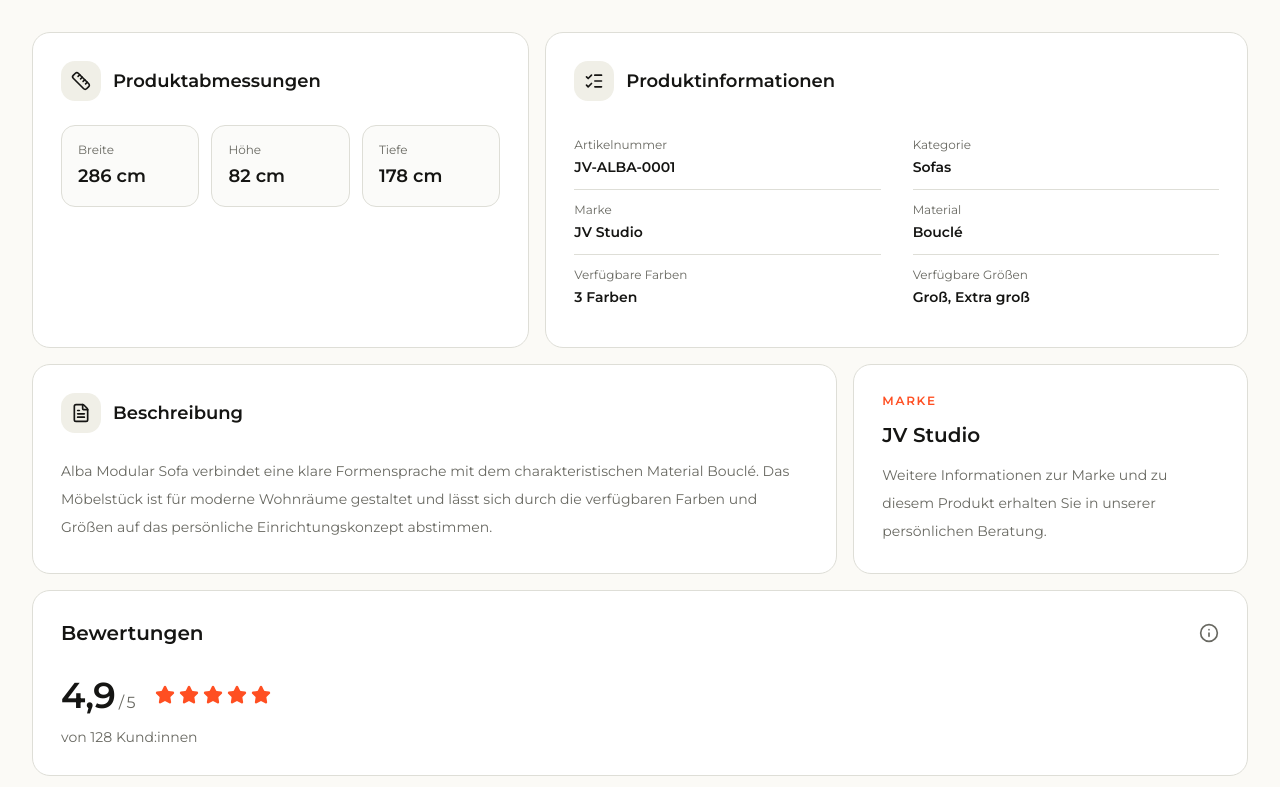
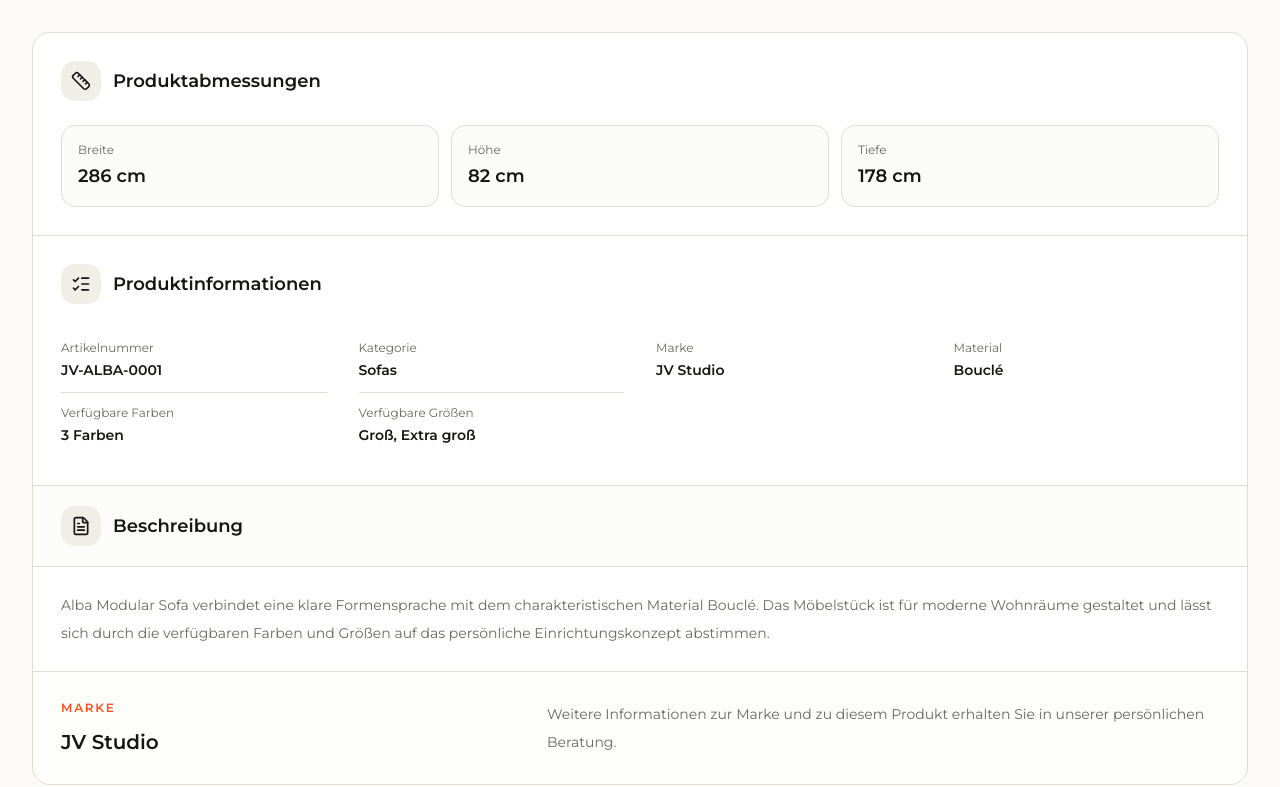
Before and after one commit to AutomatonSoft/jvmoebel-shopware-front, a Next.js app: page /produkt/alba in a window 1280 px wide. Shown: the part 1033-1820 px from the top of the page. Built offline with nearby package versions, Linux system fonts and the light colour scheme; no server answers.

Commit message:
feat(product): combine product information into one block

```diff
--- a/src/features/catalog/components/product-specifications.tsx
+++ b/src/features/catalog/components/product-specifications.tsx
@@ -20,11 +20,7 @@ type ProductSpecificationsProps = Readonly<{
 }>;
 
 export function ProductSpecifications({ product }: ProductSpecificationsProps) {
-  const dimensions = [
-    { label: "Breite", value: product.dimensions.width },
-    { label: "Höhe", value: product.dimensions.height },
-    { label: "Tiefe", value: product.dimensions.length },
-  ].filter((dimension) => dimension.value > 0);
+  const dimensions = product.dimensions;
   const rating = product.rating;
   const filledStars = Math.round(rating ?? 0);
   const adviceSubject = encodeURIComponent(
@@ -45,11 +41,11 @@ export function ProductSpecifications({ product }: ProductSpecificationsProps) {
         </h2>
       </header>
 
-      <div className="grid gap-4 lg:grid-cols-12">
+      <div className="overflow-hidden rounded-2xl border bg-card">
         {dimensions.length > 0 && (
           <section
             aria-labelledby="product-dimensions-title"
-            className="rounded-2xl border bg-card p-5 sm:p-7 lg:col-span-5"
+            className="border-b p-5 sm:p-7"
           >
             <div className="flex items-center gap-3">
               <span className="flex size-10 items-center justify-center rounded-xl bg-muted text-foreground">
@@ -62,17 +58,17 @@ export function ProductSpecifications({ product }: ProductSpecificationsProps) {
                 Produktabmessungen
               </h3>
             </div>
-            <dl className="mt-6 grid gap-3 sm:grid-cols-3">
+            <dl className="mt-6 grid gap-3 sm:grid-cols-2 lg:grid-cols-3">
               {dimensions.map((dimension) => (
                 <div
                   className="rounded-xl border bg-muted/25 p-4"
-                  key={dimension.label}
+                  key={dimension.id}
                 >
                   <dt className="text-xs text-muted-foreground">
                     {dimension.label}
                   </dt>
                   <dd className="mt-1 text-lg font-semibold">
-                    {dimension.value} {product.dimensions.unit}
+                    {dimension.value}
                   </dd>
                 </div>
               ))}
@@ -82,7 +78,7 @@ export function ProductSpecifications({ product }: ProductSpecificationsProps) {
 
         <section
           aria-labelledby="product-facts-title"
-          className={`rounded-2xl border bg-card p-5 sm:p-7 ${dimensions.length > 0 ? "lg:col-span-7" : "lg:col-span-12"}`}
+          className="border-b p-5 sm:p-7"
         >
           <div className="flex items-center gap-3">
             <span className="flex size-10 items-center justify-center rounded-xl bg-muted text-foreground">
@@ -92,10 +88,10 @@ export function ProductSpecifications({ product }: ProductSpecificationsProps) {
               Produktinformationen
             </h3>
           </div>
-          <dl className="mt-6 grid gap-x-8 sm:grid-cols-2">
+          <dl className="mt-6 grid gap-x-8 sm:grid-cols-2 lg:grid-cols-4">
             {product.specifications.map((specification) => (
               <div
-                className="border-t py-3 first:border-t-0 sm:[&:nth-child(2)]:border-t-0"
+                className="border-t py-3 first:border-t-0 sm:[&:nth-child(2)]:border-t-0 lg:[&:nth-child(3)]:border-t-0 lg:[&:nth-child(4)]:border-t-0"
                 key={specification.id}
               >
                 <dt className="text-xs text-muted-foreground">
@@ -109,12 +105,12 @@ export function ProductSpecifications({ product }: ProductSpecificationsProps) {
           </dl>
         </section>
 
-        {product.longDescription && (
+        {product.longDescriptionHtml && (
           <section
             aria-labelledby="product-description-title"
-            className="rounded-2xl border bg-card p-5 sm:p-7 lg:col-span-8"
+            className="border-b"
           >
-            <div className="flex items-center gap-3">
+            <div className="flex items-center gap-3 border-b bg-muted/20 px-5 py-5 sm:px-7">
               <span className="flex size-10 items-center justify-center rounded-xl bg-muted text-foreground">
                 <FileText aria-hidden="true" className="size-5" />
               </span>
@@ -125,23 +121,28 @@ export function ProductSpecifications({ product }: ProductSpecificationsProps) {
                 Beschreibung
               </h3>
             </div>
-            <p className="mt-6 text-sm leading-7 text-muted-foreground">
-              {product.longDescription}
-            </p>
+            <div
+              className="px-5 py-6 text-sm leading-7 text-muted-foreground sm:px-7 [&_blockquote]:my-5 [&_blockquote]:border-l-2 [&_blockquote]:border-primary [&_blockquote]:pl-4 [&_h2]:mt-7 [&_h2]:mb-3 [&_h2]:text-xl [&_h2]:font-semibold [&_h2]:text-foreground [&_h3]:mt-6 [&_h3]:mb-2 [&_h3]:text-lg [&_h3]:font-semibold [&_h3]:text-foreground [&_h4]:mt-5 [&_h4]:mb-2 [&_h4]:font-semibold [&_h4]:text-foreground [&_li]:my-1 [&_ol]:my-4 [&_ol]:list-decimal [&_ol]:pl-5 [&_p]:my-3 [&_p:first-child]:mt-0 [&_p:last-child]:mb-0 [&_strong]:font-semibold [&_strong]:text-foreground [&_ul]:my-4 [&_ul]:list-disc [&_ul]:pl-5"
+              dangerouslySetInnerHTML={{
+                __html: product.longDescriptionHtml,
+              }}
+            />
           </section>
         )}
 
         <section
           aria-labelledby="product-brand-title"
-          className={`rounded-2xl border bg-card p-5 sm:p-7 ${product.longDescription ? "lg:col-span-4" : "lg:col-span-12"}`}
+          className="bg-muted/15 p-5 sm:flex sm:items-start sm:justify-between sm:gap-10 sm:p-7"
         >
+          <div className="shrink-0">
             <p className="text-xs font-semibold tracking-[0.14em] text-primary uppercase">
               Marke
             </p>
             <h3 className="mt-3 text-xl font-semibold" id="product-brand-title">
               {product.company}
             </h3>
-          <p className="mt-3 text-sm leading-7 text-muted-foreground">
+          </div>
+          <p className="mt-3 max-w-2xl text-sm leading-7 text-muted-foreground sm:mt-0">
             Weitere Informationen zur Marke und zu diesem Produkt erhalten Sie
             in unserer persönlichen Beratung.
           </p>
--- a/src/features/catalog/fixtures/product-detail.ts
+++ b/src/features/catalog/fixtures/product-detail.ts
@@ -16,23 +16,30 @@ const sizeLabels = {
 } satisfies Record<ShopProductSize, string>;
 
 const productDimensions: Record<string, ShopProductDimensions> = {
-  alba: { height: 82, length: 178, unit: "cm", width: 286 },
-  aura: { height: 80, length: 102, unit: "cm", width: 228 },
-  forma: { height: 62, length: 45, unit: "cm", width: 180 },
-  koto: { height: 83, length: 210, unit: "cm", width: 305 },
-  linea: { height: 58, length: 42, unit: "cm", width: 160 },
-  luma: { height: 82, length: 80, unit: "cm", width: 76 },
-  mira: { height: 76, length: 140, unit: "cm", width: 140 },
-  nara: { height: 79, length: 77, unit: "cm", width: 74 },
-  noma: { height: 84, length: 82, unit: "cm", width: 78 },
+  alba: createDimensions(286, 82, 178),
+  aura: createDimensions(228, 80, 102),
+  forma: createDimensions(180, 62, 45),
+  koto: createDimensions(305, 83, 210),
+  linea: createDimensions(160, 58, 42),
+  luma: createDimensions(76, 82, 80),
+  mira: createDimensions(140, 76, 140),
+  nara: createDimensions(74, 79, 77),
+  noma: createDimensions(78, 84, 82),
 };
 
-const fallbackDimensions = {
-  height: 0,
-  length: 0,
-  unit: "cm",
-  width: 0,
-} satisfies ShopProductDimensions;
+function createDimensions(
+  width: number,
+  height: number,
+  length: number,
+): ShopProductDimensions {
+  return [
+    { id: "width", label: "Breite", value: `${width} cm` },
+    { id: "height", label: "Höhe", value: `${height} cm` },
+    { id: "depth", label: "Tiefe", value: `${length} cm` },
+  ];
+}
+
+const fallbackDimensions = [] satisfies ShopProductDimensions;
 
 function createProductGallery(product: ShopProduct) {
   const imagesByUrl = new Map<string, ShopProduct["image"]>();
@@ -90,6 +97,7 @@ function createProductDetail(product: ShopProduct): ShopProductDetail {
     gallery: createProductGallery(product),
     isAvailable: true,
     longDescription: `${product.name} verbindet eine klare Formensprache mit dem charakteristischen Material ${product.material}. Das Möbelstück ist für moderne Wohnräume gestaltet und lässt sich durch die verfügbaren Farben und Größen auf das persönliche Einrichtungskonzept abstimmen.`,
+    longDescriptionHtml: `<p>${product.name} verbindet eine klare Formensprache mit dem charakteristischen Material ${product.material}. Das Möbelstück ist für moderne Wohnräume gestaltet und lässt sich durch die verfügbaren Farben und Größen auf das persönliche Einrichtungskonzept abstimmen.</p>`,
     services: [
       {
         available: true,
--- a/src/integrations/shopware/mappers/product-detail.ts
+++ b/src/integrations/shopware/mappers/product-detail.ts
@@ -1,4 +1,5 @@
 import type { components } from "@shopware/api-client/store-api-types";
+import sanitizeHtml from "sanitize-html";
 
 import type {
   ShopProductDetail,
@@ -29,6 +30,35 @@ function normalizePropertyGroupName(value: string) {
     .replace(/ß/g, "ss")
     .trim()
     .toLocaleLowerCase("de-DE");
+}
+
+function getDescriptionHtml(value: string) {
+  return sanitizeHtml(value, {
+    allowedAttributes: {},
+    allowedTags: [
+      "b",
+      "blockquote",
+      "br",
+      "div",
+      "em",
+      "h2",
+      "h3",
+      "h4",
+      "i",
+      "li",
+      "ol",
+      "p",
+      "strong",
+      "ul",
+    ],
+    transformTags: {
+      b: "strong",
+      i: "em",
+    },
+  })
+    .replace(/<p>\s*(?:(?:&nbsp;|\u00a0)|<br\s*\/?>)*\s*<\/p>/gi, "")
+    .replace(/(?:<br\s*\/?>\s*){2,}/gi, "<br>")
+    .trim();
 }
 
 function getGallery(
@@ -63,26 +93,39 @@ function getGallery(
   return [firstImage ?? listingProduct.image, ...remainingImages];
 }
 
+function formatMeasurement(value: number, unit: string) {
+  return `${value.toLocaleString("de-DE", { maximumFractionDigits: 2 })} ${unit}`;
+}
+
 function getDimensions(product: ShopwareProduct): ShopProductDimensions {
   const measurements = product.measurements;
-  const nativeDimensions = {
-    height: measurements?.height?.value ?? product.height ?? 0,
-    length: measurements?.length?.value ?? product.length ?? 0,
-    width: measurements?.width?.value ?? product.width ?? 0,
-  };
-  const hasNativeDimensions = Object.values(nativeDimensions).some(
-    (value) => typeof value === "number" && Number.isFinite(value) && value > 0,
+  const nativeDimensions = [
+    {
+      id: "width",
+      label: "Breite",
+      unit: measurements?.width?.unit || "mm",
+      value: measurements?.width?.value ?? product.width,
+    },
+    {
+      id: "height",
+      label: "Höhe",
+      unit: measurements?.height?.unit || "mm",
+      value: measurements?.height?.value ?? product.height,
+    },
+    {
+      id: "depth",
+      label: "Tiefe",
+      unit: measurements?.length?.unit || "mm",
+      value: measurements?.length?.value ?? product.length,
+    },
+  ].flatMap(({ id, label, unit, value }) =>
+    typeof value === "number" && Number.isFinite(value) && value > 0
+      ? [{ id, label, value: formatMeasurement(value, unit) }]
+      : [],
   );
 
-  if (hasNativeDimensions) {
-    return {
-      ...nativeDimensions,
-      unit:
-        measurements?.height?.unit ||
-        measurements?.length?.unit ||
-        measurements?.width?.unit ||
-        "mm",
-    };
+  if (nativeDimensions.length > 0) {
+    return nativeDimensions;
   }
 
   const propertyDimensions = new Map<string, number>();
@@ -111,13 +154,19 @@ function getDimensions(product: ShopwareProduct): ShopProductDimensions {
     }
   }
 
-  return {
-    height: propertyDimensions.get("hohe") ?? 0,
-    length:
-      propertyDimensions.get("tiefe") ?? propertyDimensions.get("lange") ?? 0,
-    unit: "cm",
-    width: propertyDimensions.get("breite") ?? 0,
-  };
+  return [
+    { id: "width", key: "breite", label: "Breite" },
+    { id: "height", key: "hohe", label: "Höhe" },
+    {
+      id: "depth",
+      key: propertyDimensions.has("tiefe") ? "tiefe" : "lange",
+      label: "Tiefe",
+    },
+  ].flatMap(({ id, key, label }) => {
+    const value = propertyDimensions.get(key);
+
+    return value ? [{ id, label, value: formatMeasurement(value, "cm") }] : [];
+  });
 }
 
 const sizeVariantGroupNames = new Set([
@@ -313,7 +362,6 @@ function getSpecifications(
   const weight =
     product.measurements?.weight?.value ?? product.weight ?? undefined;
   const weightUnit = product.measurements?.weight?.unit || "kg";
-  const availableStock = product.availableStock ?? product.stock;
 
   addSpecification("article-number", "Artikelnummer", product.productNumber);
   addSpecification("ean", "EAN", product.ean);
@@ -328,16 +376,13 @@ function getSpecifications(
     );
   }
 
-  if (typeof weight === "number" && weight > 0) {
+  if (
+    typeof weight === "number" &&
+    Number.isFinite(weight) &&
+    weight > 0 &&
+    weight <= 2000
+  ) {
     addSpecification("weight", "Gewicht", `${weight} ${weightUnit}`);
-  }
-
-  if (typeof availableStock === "number" && availableStock >= 0) {
-    addSpecification(
-      "available-stock",
-      "Verfügbarer Bestand",
-      `${availableStock}${unit ? ` ${unit}` : ""}`,
-    );
   }
 
   for (const property of product.properties ?? []) {
@@ -402,6 +447,12 @@ export function mapShopwareProductDetail({
     product.translated.description?.trim() || product.description?.trim() || "";
   const longDescription =
     getShopwarePlainText(longDescriptionSource) || listingProduct.description;
+  const longDescriptionHtml =
+    getDescriptionHtml(longDescriptionSource) ||
+    sanitizeHtml(listingProduct.description, {
+      allowedAttributes: {},
+      allowedTags: [],
+    });
 
   return {
     currency,
@@ -417,6 +468,7 @@ export function mapShopwareProductDetail({
       gallery: getGallery(product, listingProduct),
       isAvailable: product.available,
       longDescription,
+      longDescriptionHtml,
       services: [],
       shippingFree: product.shippingFree,
       sizeVariantGroups: getSizeVariantGroups(product, configurator),
```
Also changed, not shown: src/features/catalog/model/product-detail.ts (+7 -5 lines), 2 other files (tests, documents, lock files or other folders). Lines whose indentation alone changed are shown as unchanged.
